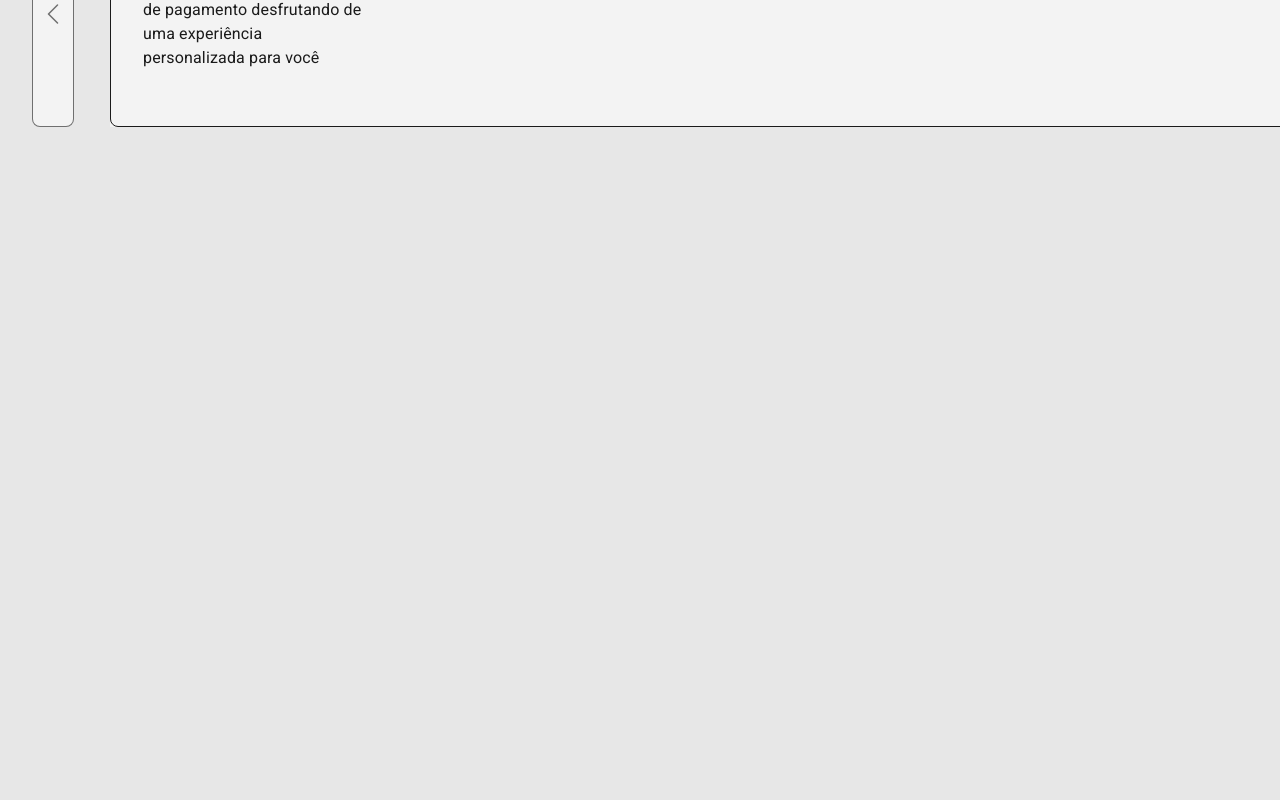
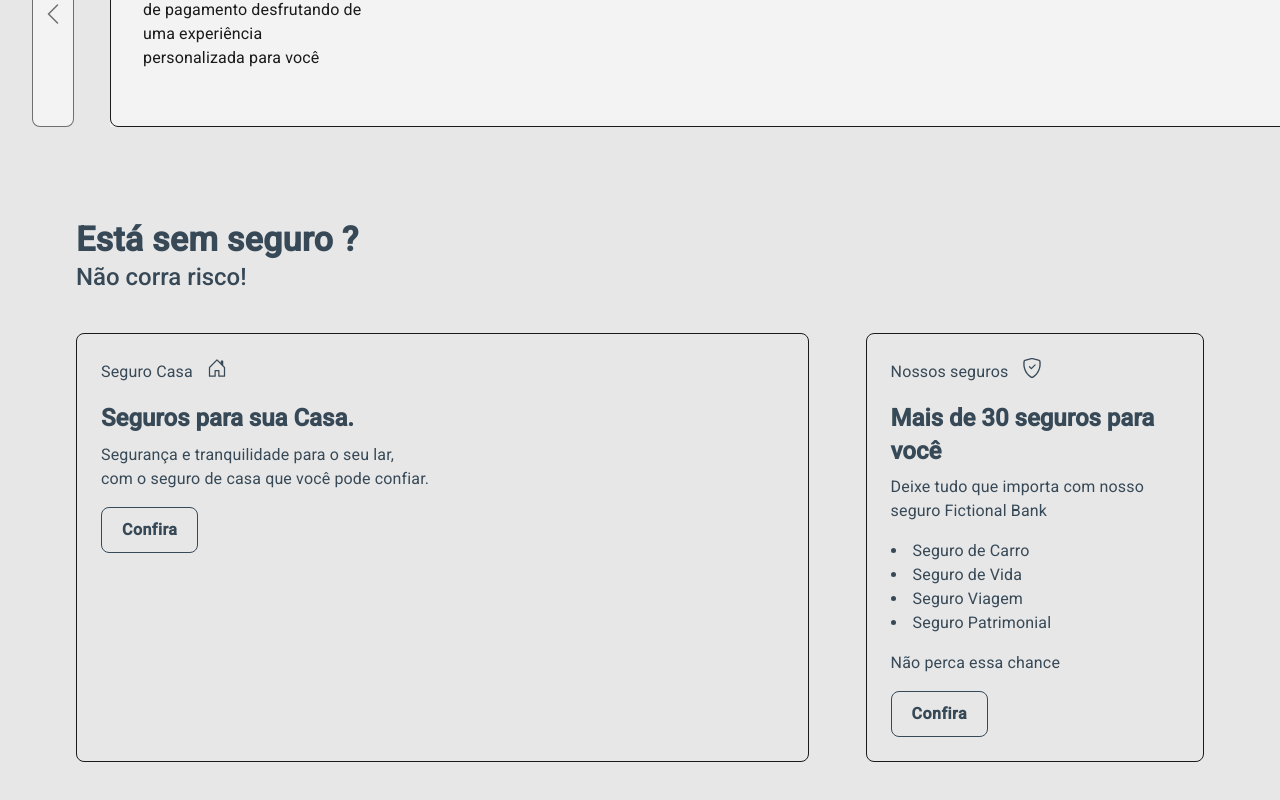
Before and after one commit to Felipe-alv-es/bank-website, a React (Create React App) app: page / in a window 1280 px wide. Shown: the part 1251-2051 px from the top of the page. Before the commit the page ends 1394 px from the top, so only its background shows below. Built offline with nearby package versions, Linux system fonts and the light colour scheme.

Commit message:
chore(Insurances): Base of page

```diff
--- a/src/App.js
+++ b/src/App.js
@@ -1,11 +1,13 @@
 import Home from "./components/Home/Home";
 import Services from "./components/Services/Services";
+import Insurance from "./components/Insurance/Insurance";
 
 function App() {
   return (
     <div className="App">
       <Home />
       <Services />
+      <Insurance />
     </div>
   );
 }
--- /dev/null
+++ b/src/components/Insurance/Insurance.js
@@ -0,0 +1,78 @@
+import { Box, Button, Icon, Typography } from "@mui/material";
+import React from "react";
+import { BsHouseDoor, BsShieldCheck } from "react-icons/bs";
+import {
+  getContainerStyle,
+  getPageTitleStyle,
+  getPageSubtitleStyle,
+  getContentContainerStyle,
+  getHouseInsuranceStyle,
+  getInsuranceNameStyle,
+  getSubtitleNameStyle,
+  getBodyTextStyle,
+  getOurInsurancesContainerStyles,
+  StyledButton,
+} from "./Insurance.style.tsx";
+
+const Insurance = () => {
+  return (
+    <Box sx={getContainerStyle}>
+      <Typography sx={getPageTitleStyle}>{"Está sem seguro ?"}</Typography>
+      <Typography sx={getPageSubtitleStyle}>{"Não corra risco!"}</Typography>
+      <Box sx={{ m: 5 }} />
+      <Box sx={getContentContainerStyle}>
+        <Box sx={getHouseInsuranceStyle}>
+          <Box sx={getInsuranceNameStyle}>
+            <Typography>{"Seguro Casa"}</Typography>
+            <Icon>
+              <BsHouseDoor />
+            </Icon>
+          </Box>
+          <Box sx={{ m: 2 }} />
+          <Typography sx={getSubtitleNameStyle}>
+            {"Seguros para sua Casa."}
+          </Typography>
+          <Box sx={{ m: 1 }} />
+          <Typography sx={getBodyTextStyle}>
+            {
+              "Segurança e tranquilidade para o seu lar, \n com o seguro de casa que você pode confiar."
+            }
+          </Typography>
+          <Box sx={{ m: 2 }} />
+          <StyledButton>{"Confira"}</StyledButton>
+        </Box>
+        <Box sx={getOurInsurancesContainerStyles}>
+          <Box sx={getInsuranceNameStyle}>
+            <Typography>{"Nossos seguros"}</Typography>
+            <Icon>
+              <BsShieldCheck />
+            </Icon>
+          </Box>
+          <Box sx={{ m: 2 }} />
+          <Typography sx={getSubtitleNameStyle}>
+            {"Mais de 30 seguros para você"}
+          </Typography>
+          <Box sx={{ m: 1 }} />
+          <Box sx={getBodyTextStyle}>
+            <Typography>
+              {"Deixe tudo que importa com nosso seguro Fictional Bank"}
+            </Typography>
+            <Box sx={{ m: 2 }} />
+            <lu>
+              <li>{"Seguro de Carro"}</li>
+              <li>{"Seguro de Vida"}</li>
+              <li>{"Seguro Viagem"}</li>
+              <li>{"Seguro Patrimonial"}</li>
+            </lu>
+            <Box sx={{ m: 2 }} />
+            <Typography>{"Não perca essa chance"}</Typography>
+          </Box>
+          <Box sx={{ m: 2 }} />
+          <StyledButton>{"Confira"}</StyledButton>
+        </Box>
+      </Box>
+    </Box>
+  );
+};
+
+export default Insurance;
--- /dev/null
+++ b/src/components/Insurance/Insurance.style.tsx
@@ -0,0 +1,87 @@
+import { Button } from "@mui/material";
+import React from "react";
+
+export const getContainerStyle = () => ({
+  margin: "76px",
+});
+
+export const getPageTitleStyle = () => ({
+  typography: "h4",
+  fontWeight: "bold",
+  color: "#374957",
+});
+
+export const getPageSubtitleStyle = () => ({
+  typography: "h5",
+  fontWeight: "medium",
+  color: "#374957",
+});
+
+export const getContentContainerStyle = () => ({
+  display: "flex",
+  justifyContent: "space-between",
+});
+
+export const getHouseInsuranceStyle = () => ({
+  borderStyle: "solid",
+  borderWidth: "1px",
+  padding: "24px",
+  borderRadius: "8px",
+  width: "65%",
+});
+
+export const getInsuranceNameStyle = () => ({
+  lineHeight: "20px",
+  display: "flex",
+  "> p": {
+    typography: "subtitle1",
+    color: "#374957",
+    marginRight: "12px",
+  },
+  "> span > *": {
+    color: "#374957",
+    height: "20px",
+  },
+});
+
+export const getSubtitleNameStyle = () => ({
+  typography: "h5",
+  fontWeight: "bold",
+  color: "#374957",
+});
+
+export const getBodyTextStyle = () => ({
+  typography: "body1",
+  color: "#374957",
+  whiteSpace: "pre-line",
+});
+
+export const getOurInsurancesContainerStyles = () => ({
+  borderStyle: "solid",
+  padding: "24px",
+  borderWidth: "1px",
+  borderRadius: "8px",
+  width: "30%",
+});
+
+export const StyledButton = (props) => {
+  return (
+    <Button
+      variant="outlined"
+      sx={{
+        color: "#374957",
+        borderColor: "#374957",
+        padding: "8px 20px 8px 20px",
+        borderRadius: "8px",
+        fontWeight: "bold",
+        textTransform: "none",
+        fontSize: "16px",
+        ":hover": {
+          color: "#27333D",
+          borderColor: "#27333D",
+        },
+      }}
+      {...props}
+    />
+  );
+};
--- a/src/components/Services/Services.js
+++ b/src/components/Services/Services.js
@@ -41,7 +41,7 @@ const Services = () => {
             <SwiperSlide key={item.id}>
               <Box sx={getTextBoxStyle}>
                 <Box sx={getTitleStyle}>
-                  <Typography sx={{}}>{item.title}</Typography>
+                  <Typography>{item.title}</Typography>
                   <Icon>{item.icon}</Icon>
                 </Box>
                 <Box sx={{ m: 2 }} />
```
Also changed, not shown: src/assets/images/Peoples1.webp (added).
